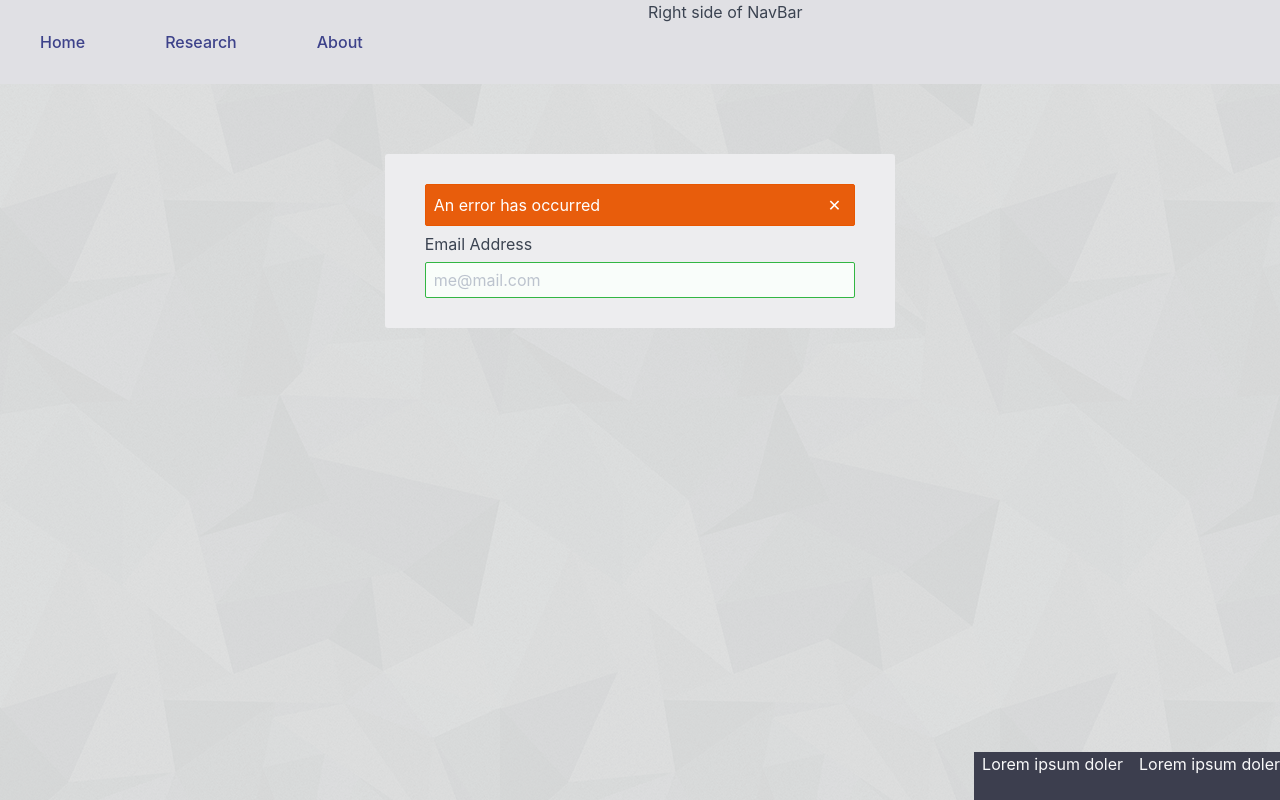
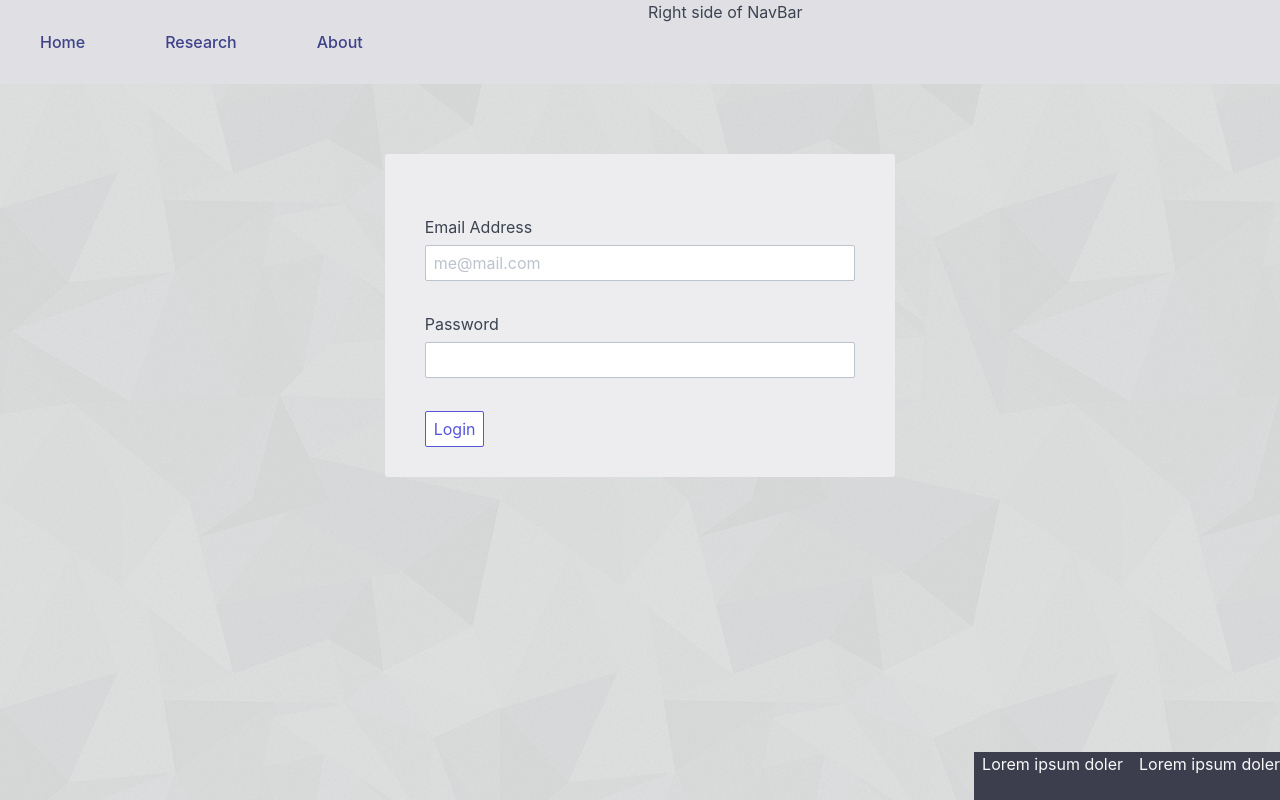
Before and after one commit to cure-dystonia-now/cdn-client, a React app: page /login in a window 1280 px wide. Built offline with nearby package versions, Linux system fonts and the light colour scheme; what bind-decorator would draw is missing.

Commit message:
continuing auth

```diff
--- a/package.json
+++ b/package.json
@@ -23,6 +23,7 @@
   "author": "Aaron J. Shapiro",
   "license": "MIT",
   "dependencies": {
+    "axios": "^0.18.0",
     "mobx": "^5.5.0",
     "mobx-react": "^5.3.4",
     "react": "^16.5.2",
--- a/src/components/Application.tsx
+++ b/src/components/Application.tsx
@@ -27,8 +27,8 @@ export class Application extends React.Component {
 
   private getPageDependencies(): PageDependencies {
     const stateRegistry = new StateRegistry();
-    const controllerRegistry = new ControllerRegistry(stateRegistry);
     const appConfig = ConfigurationManager.getEnvironmentConfiguration();
+    const controllerRegistry = new ControllerRegistry(stateRegistry, appConfig);
     return { stateRegistry, controllerRegistry, appConfig };
   }
 
--- a/src/controllers/BaseController.ts
+++ b/src/controllers/BaseController.ts
@@ -1,11 +1,21 @@
 import { StateRegistry } from "../state/StateRegistry";
+import { ApplicationConfiguration } from "../definitions/config/ApplicationConfiguration";
 
 export class BaseController {
 
   protected readonly stateRegistry: StateRegistry;
+  protected readonly appConfig: ApplicationConfiguration;
 
-  public constructor(stateRegistry: StateRegistry) {
+  public constructor(stateRegistry: StateRegistry, appConfig: ApplicationConfiguration) {
     this.stateRegistry = stateRegistry;
+    this.appConfig = appConfig;
+  }
+
+  protected getBackendUrl(): string {
+    const { backend } = this.appConfig;
+    const protocol = backend.secure ? "https" : "http";
+    const port = backend.port ? `:${backend.port}` : "";
+    return `${protocol}://${backend.host}${port}`;
   }
 
 }
--- a/src/controllers/LoginController.ts
+++ b/src/controllers/LoginController.ts
@@ -1,10 +1,27 @@
+import axios from "axios";
 import { BaseController } from "./BaseController";
 
 export class LoginController extends BaseController {
 
-  public async submitCredentials(email: string, password: string): Promise<void> {
-    void (email);
-    void (password);
+  public async submitCredentials(): Promise<void> {
+    const { loginState } = this.stateRegistry;
+
+    loginState.validateFields();
+    if (loginState.invalidFields.length > 0) return;
+
+    try {
+      const requestPayload = { email: loginState.email, password: loginState.password };
+      const response = await axios.post(this.getBackendUrl() + "/authentication/login", requestPayload);
+
+      const responsePayload = response.data;
+      if (!responsePayload.success) {
+        loginState.updateError(responsePayload.error || "error");
+        return;
+      }
+
+    }
+    catch (error) {
+      loginState.updateError("error");
+    }
   }
-
 }
--- /dev/null
+++ b/src/controllers/ResearchController.ts
@@ -0,0 +1,14 @@
+import { BaseController } from "./BaseController";
+import bind from "bind-decorator";
+import axios from "axios";
+
+export class ResearchController extends BaseController {
+
+  @bind
+  public async getEvent(): Promise<void> {
+    const url = this.getBackendUrl() + "/events/get";
+    const response = await axios.get(url, { withCredentials: true });
+    console.log(response);
+  }
+
+}
--- a/src/pages/login/LoginPage.tsx
+++ b/src/pages/login/LoginPage.tsx
@@ -1,26 +1,63 @@
 import React from "react";
+import bind from "bind-decorator";
+import { inject, observer } from "mobx-react";
+
 import { PageProps } from "../../definitions/PageProps";
-import { inject, observer } from "mobx-react";
 
 @inject("pageDependencies")
 @observer
 export class LoginPage extends React.Component<PageProps> {
+
+  @bind
+  private onEmailChange(event: React.ChangeEvent<HTMLInputElement>) {
+    const { stateRegistry } = this.props.pageDependencies;
+    const { loginState } = stateRegistry;
+    const value = event.target.value;
+    loginState.updateEmail(value.length > 0 ? value : undefined);
+  }
+
+  @bind
+  private onPasswordChange(event: React.ChangeEvent<HTMLInputElement>) {
+    const { stateRegistry } = this.props.pageDependencies;
+    const { loginState } = stateRegistry;
+    const value = event.target.value;
+    loginState.updatePassword(value.length > 0 ? value : undefined);
+  }
+
+  @bind
+  private getFormGroupClasses(field: string): string {
+    const { stateRegistry } = this.props.pageDependencies;
+    const { loginState } = stateRegistry;
+    return loginState.isInvalid(field) ? "form-group has-error" : "form-group";
+  }
+
+  @bind
+  private async submitCredentials() {
+    const { controllerRegistry } = this.props.pageDependencies;
+    const { loginController } = controllerRegistry;
+    await loginController.submitCredentials();
+  }
 
   render(): React.ReactNode {
     const { stateRegistry } = this.props.pageDependencies;
     const { loginState } = stateRegistry;
     return (
       <div id="loginPage" className="container columns">
-        <div className="column col-mx-auto col-sm-12 col-5">
+        <div className="column col-mx-auto col-sm-12 col-md-8 col-5">
           <div className="form-wrapper">
-            <div className="toast toast-error" hidden={!!loginState.error}>
+            <div className="toast toast-error" style={{display: loginState.error ? "block" : "none"}}>
               <button className="btn btn-clear float-right" onClick={loginState.clearError}/>
-              An error has occurred
+              {loginState.error}
             </div>
-            <div className="form-group has-success">
+            <div style={{marginTop: 25}} className={this.getFormGroupClasses("email")}>
               <label className="form-label">Email Address</label>
-              <input className="form-input" type="text" id="input-example-1" placeholder="me@mail.com"/>
+              <input className="form-input" onChange={this.onEmailChange} type="text" placeholder="me@mail.com"/>
             </div>
+            <div style={{marginTop: 25}} className={this.getFormGroupClasses("password")}>
+              <label className="form-label">Password</label>
+              <input className="form-input" onChange={this.onPasswordChange} type="password"/>
+            </div>
+            <button style={{marginTop: 25}} className="btn" onClick={this.submitCredentials}>Login</button>
           </div>
         </div>
       </div>
--- a/src/pages/login/LoginState.ts
+++ b/src/pages/login/LoginState.ts
@@ -11,6 +11,14 @@ export class LoginState {
 
   @observable
   public error?: string;
+
+  @observable
+  public invalidFields: Array<string>;
+
+  constructor() {
+    this.invalidFields = [];
+  }
+
 
   @bind
   @action
@@ -36,4 +44,17 @@ export class LoginState {
     this.error = undefined;
   }
 
+  @bind
+  @action
+  public validateFields(): void {
+    this.invalidFields = [];
+    if (!this.email) this.invalidFields.push("email");
+    if (!this.password) this.invalidFields.push("password");
+  }
+
+  @bind
+  public isInvalid(field: string): boolean {
+    return this.invalidFields.indexOf(field) > -1;
+  }
+
 }
--- a/src/pages/research/ResearchPage.tsx
+++ b/src/pages/research/ResearchPage.tsx
@@ -8,8 +8,9 @@ import { NavigationBarHelper } from "../../utilities/helpers/NavigationBarHelper
 @observer
 export class ResearchPage extends React.Component<PageProps> {
 
-  componentDidMount() {
+  async componentDidMount() {
     NavigationBarHelper.updatePageFromDependencies(this.props.pageDependencies, "Research");
+    await this.props.pageDependencies.controllerRegistry.researchController.getEvent();
   }
 
   render() {
--- a/src/registries/ControllerRegistry.ts
+++ b/src/registries/ControllerRegistry.ts
@@ -1,12 +1,16 @@
 import { LoginController } from "../controllers/LoginController";
 import { StateRegistry } from "../state/StateRegistry";
+import { ApplicationConfiguration } from "../definitions/config/ApplicationConfiguration";
+import { ResearchController } from "../controllers/ResearchController";
 
 export class ControllerRegistry {
 
   public readonly loginController: LoginController;
+  public readonly researchController: ResearchController;
 
-  constructor(stateRegistry: StateRegistry) {
-    this.loginController = new LoginController(stateRegistry);
+  constructor(stateRegistry: StateRegistry, appConfig: ApplicationConfiguration) {
+    this.loginController = new LoginController(stateRegistry, appConfig);
+    this.researchController = new ResearchController(stateRegistry, appConfig);
   }
 
 }
--- a/webpack.dev.js
+++ b/webpack.dev.js
@@ -6,7 +6,8 @@ const common = require('./webpack.common.js');
 module.exports = merge(common, {
   devtool: "source-map",
   devServer: {
-    historyApiFallback: true
+    historyApiFallback: true,
+    port: 8081
   },
   module: {
     rules: [
```
Also changed, not shown: 1 other file (tests, documents, lock files or other folders).
